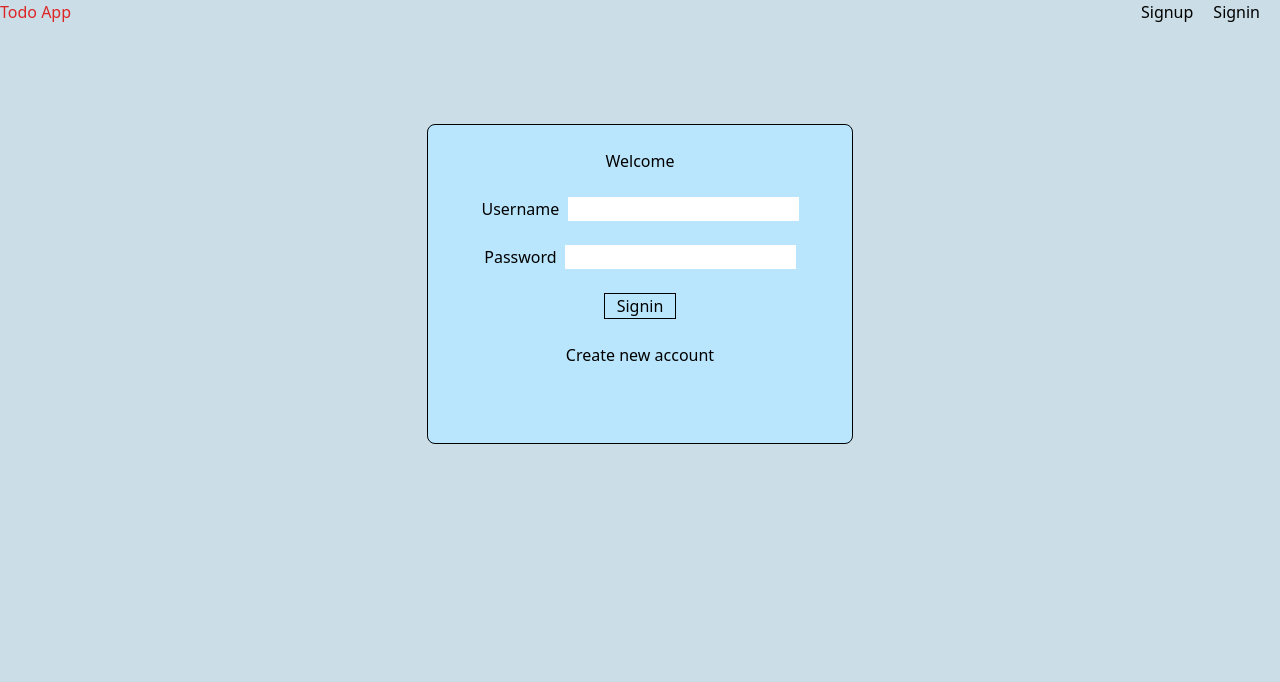
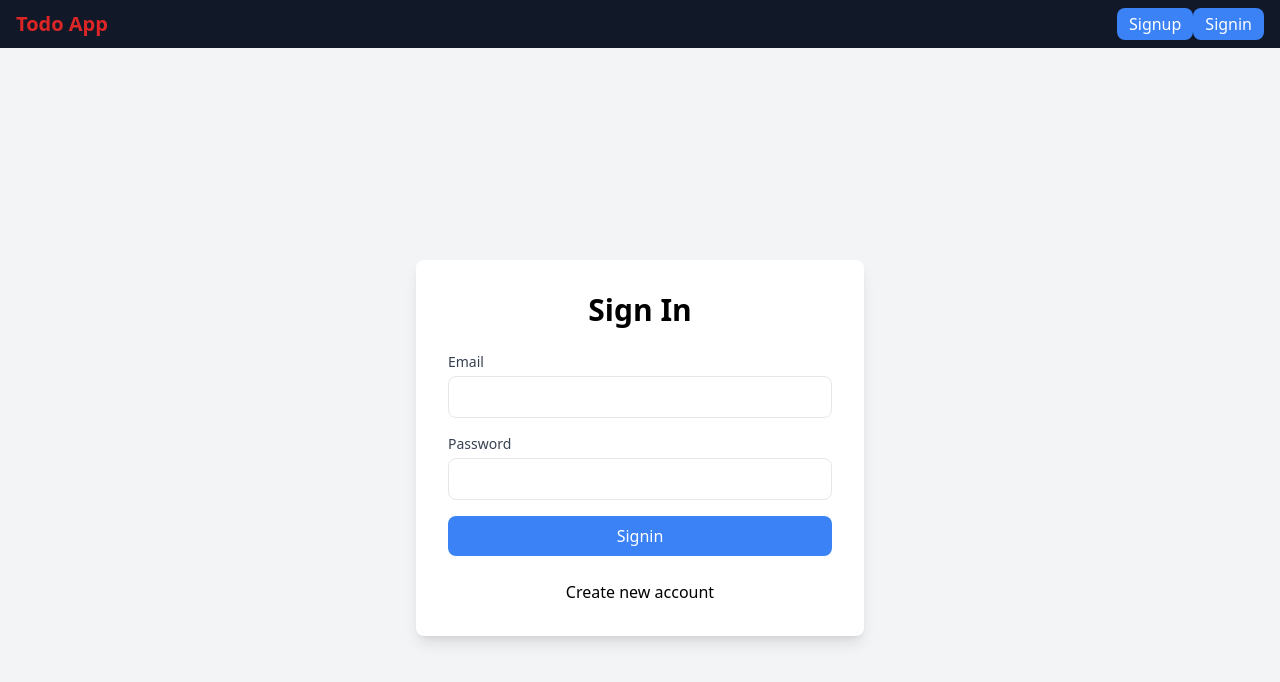
Before and after one commit to OMzaiswal/Todo-App-Frontend, a React (Vite) app: page / in a window 1280 px wide. Shown: the top 682 px of the page. Built offline with nearby package versions, Linux system fonts and the light colour scheme; no server answers.

Commit message:
added more styling

```diff
--- a/src/components/Navbar.jsx
+++ b/src/components/Navbar.jsx
@@ -15,19 +15,19 @@ export function Navbar() {
 
     if (userLoading){
         return <>
-        <h1>Loading...</h1>
+        <h1 className="text-gray-600 text-lg font-bold">Loading...</h1>
         </>
     }
 
     if (username) {
         return <div>
-            <div className='flex justify-between'>
-            <div className='text-red-600'>
+            <div className='flex justify-between items-center px-4 py-2 bg-gray-900 text-white'>
+            <div className='text-red-600 font-bold text-xl'>
             Todo App
             </div>
             <div>
                 <p>Welcome, {username}</p>
-                <button className='mr-5'
+                <button className='bg-red-500 hover:bg-red-600 text-white px-3 py-1 rounded-lg'
                 onClick={() => {
                     localStorage.setItem('token',null)
                     setUser({
@@ -41,13 +41,17 @@ export function Navbar() {
         </div>
     } else {
         return <div>
-        <div className='flex justify-between'>
-            <div className='text-red-600'>
+        <div className='flex justify-between items-center px-4 py-2 bg-gray-900 text-white'>
+            <div className='text-red-600 font-bold text-xl'>
             Todo App
             </div>
             <div>
-                <button onClick={() => navigate('./Signup')} className='mr-5'>Signup</button>
-                <button onClick={() => navigate('./Signin')} className='mr-5'>Signin</button>
+                <button onClick={() => navigate('./Signup')}
+                className="bg-blue-500 hover:bg-blue-600 text-white px-3 py-1 rounded-lg"
+                >Signup</button>
+                <button onClick={() => navigate('./Signin')}
+                className="bg-blue-500 hover:bg-blue-600 text-white px-3 py-1 rounded-lg"
+                >Signin</button>
             </div>
         </div>
     </div>
--- a/src/components/Signin.jsx
+++ b/src/components/Signin.jsx
@@ -10,20 +10,30 @@ export function Signin() {
     const setUser = useSetRecoilState(userState);
     const navigate = useNavigate();
 
-    return <div className="flex justify-center mt-20">
-    <div className="flex flex-col items-center border border-black rounded-lg w-1/3 h-80 mt-5 p-6 justify-items-center bg-sky-200">
-        <h1>Welcome</h1>
-        <br />
-        <div>
-            Username <input className="ml-1" onChange={(e) => {setEmail(e.target.value)}} type="text" />
-        </div>
-        <br></br>
-        <div >
-            Password <input className="ml-1" onChange={(e) => setPassword(e.target.value)} type="password"  />
-        </div>
-        <br></br>
-        <div >
-            <button className="border border-black px-3" onClick={ async () => {
+    return <div className="min-h-screen flex items-center justify-center bg-gray-100">
+    <div className="max-w-md w-full p-8 bg-white rounded-lg shadow-lg">
+        <h1 className="text-3xl font-semibold mb-6 text-center">Sign In</h1>
+        <form className="space-y-4">
+            <div>
+                <label htmlFor="email" className="block text-sm font-medium text-gray-700">Email</label>
+                <input
+                type="email"
+                id="email"
+                onChange={(e) => {setEmail(e.target.value)}}
+                className="w-full px-3 py-2 mt-1 border rounded-lg focus:outline-none focus:ring focus:border-blue-300"
+                />
+            </div>
+            <div >
+                <label htmlFor="password" className="block text-sm font-medium text-gray-700">Password</label>
+                <input
+                id="password"
+                type="password"
+                onChange={(e) => setPassword(e.target.value)}
+                className="w-full px-3 py-2 mt-1 border rounded-lg focus:outline-none focus:ring focus:border-blue-300"
+                />
+            </div>
+            <button className="w-full py-2 px-4 bg-blue-500 text-white rounded-lg hover:bg-blue-600"
+            onClick={ async () => {
                 const res = await axios.post('http://localhost:3000/login',{
                     // username: email,
                     // password: password
@@ -53,10 +63,12 @@ export function Signin() {
                 // console.log('3');
             }
             }}>Signin</button>
-        </div>
+        </form>
+
         <br />
-        <div >
-            <button onClick={() => navigate("/Signup")} >Create new account</button>
+        <div className="flex justify-center">
+            <button
+            onClick={() => navigate("/Signup")} >Create new account</button>
         </div>
     </div>
     </div>
```
